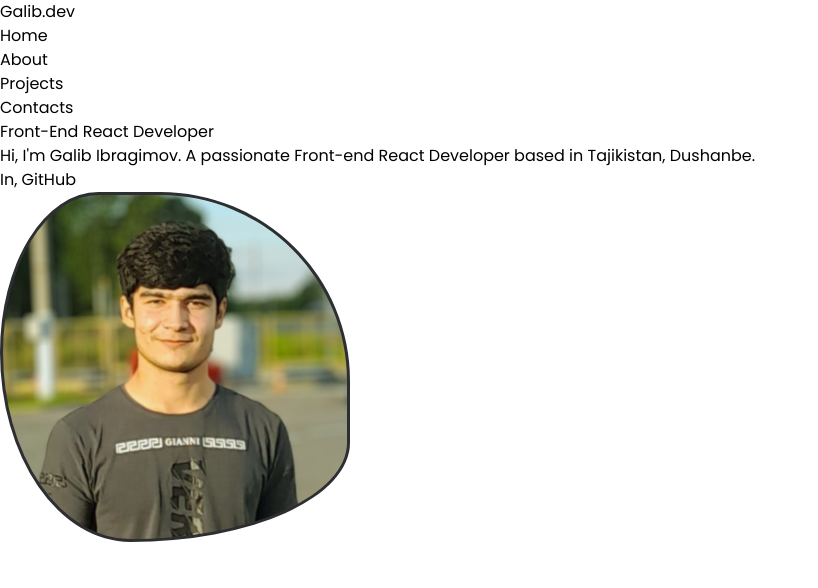
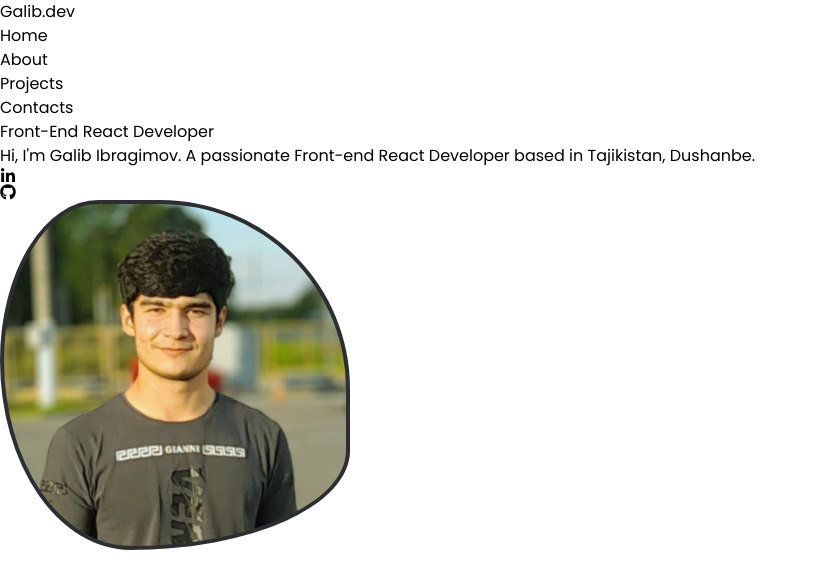
Before and after one commit to galibibr/portfolio, a React (Vite) app: page / in a window 1280 px wide. Shown: the top 588 px of the page, without its empty margins (0-818 px from the left). Built offline with nearby package versions, Linux system fonts and the light colour scheme.

Commit message:
header 70%

```diff
--- a/package.json
+++ b/package.json
@@ -11,7 +11,8 @@
   },
   "dependencies": {
     "react": "^18.2.0",
-    "react-dom": "^18.2.0"
+    "react-dom": "^18.2.0",
+    "react-icons": "^4.12.0"
   },
   "devDependencies": {
     "@types/react": "^18.2.15",
--- a/src/App.css
+++ b/src/App.css
@@ -5,8 +5,12 @@
    animation: profile__animate 8s ease-in-out infinite 1s;
    background-repeat: no-repeat;
    background-size: cover;
-   border: 3px solid #2d2e32;
+   border: 4px solid #2d2e32;
    background-position: 50% 90%;
+   @media (max-width: 768px) {
+      width: 260px;
+      height: 260px;
+   }
 }
 
 @keyframes profile__animate {
--- a/src/App.jsx
+++ b/src/App.jsx
@@ -1,5 +1,6 @@
 import React from 'react'
 import './App.css'
+import { FaGithub, FaLinkedinIn } from "react-icons/fa";
 
 // text color #2d2e32
 
@@ -8,10 +9,10 @@ const App = () => {
     <div className="text-[#2d2e32]">
       {/* Nav */}
       <nav className="shadow-md flex justify-between px-[35px] py-[10px]">
-        <a href="#" className="text-[24px]">
+        <a href="#" className="text-[22px] font-[700]">
           Galib.dev
         </a>
-        <ul className="flex gap-[20px] text-[20px]">
+        <ul className="flex items-center gap-[20px] text-[18px] font-[600]">
           <li>
             <a href="#">Home</a>
           </li>
@@ -29,16 +30,25 @@ const App = () => {
       {/* Header */}
       <header>
         {/* info */}
-        <div className="max-w-[1000px] mx-auto px-[25px] py-[80px] grid grid-cols-2">
-          <div className="flex flex-col justify-center gap-[22px]">
-            <p className="text-[56px] font-[700] leading-[70px]">Front-End React Developer</p>
-            <p className='text-[#555] text-[17px] font-[500]'>
+        <div className="md:max-w-[1000px] max-w-[550px] mx-auto px-[25px] py-[40px] gap-[40px] md:gap-0 md:py-[80px] flex flex-col-reverse md:grid md:grid-cols-2">
+          <div className="flex flex-col justify-center text-center md:text-start items-center md:items-start gap-[22px]">
+            <p className="md:text-[56px] text-[42px] font-[700] leading-[44px] md:leading-[70px]">
+              Front-End React Developer
+            </p>
+            <p className="text-[#555] md:text-[17px] text-[14px] md:px-0 px-[20px] font-[500]">
               Hi, I'm Galib Ibragimov. A passionate Front-end React Developer
               based in Tajikistan, Dushanbe.
             </p>
-            <div>In, GitHub</div>
+            <div className='flex gap-2 text-[24px] md:text-[30px]'>
+              <a href="#">
+                <FaLinkedinIn />
+              </a>
+              <a href="#">
+                <FaGithub />
+              </a>
+            </div>
           </div>
-          <div className="flex justify-end">
+          <div className="flex justify-center md:justify-end">
             <div className="im"></div>
           </div>
         </div>
```
Also changed, not shown: 1 other file (tests, documents, lock files or other folders).
